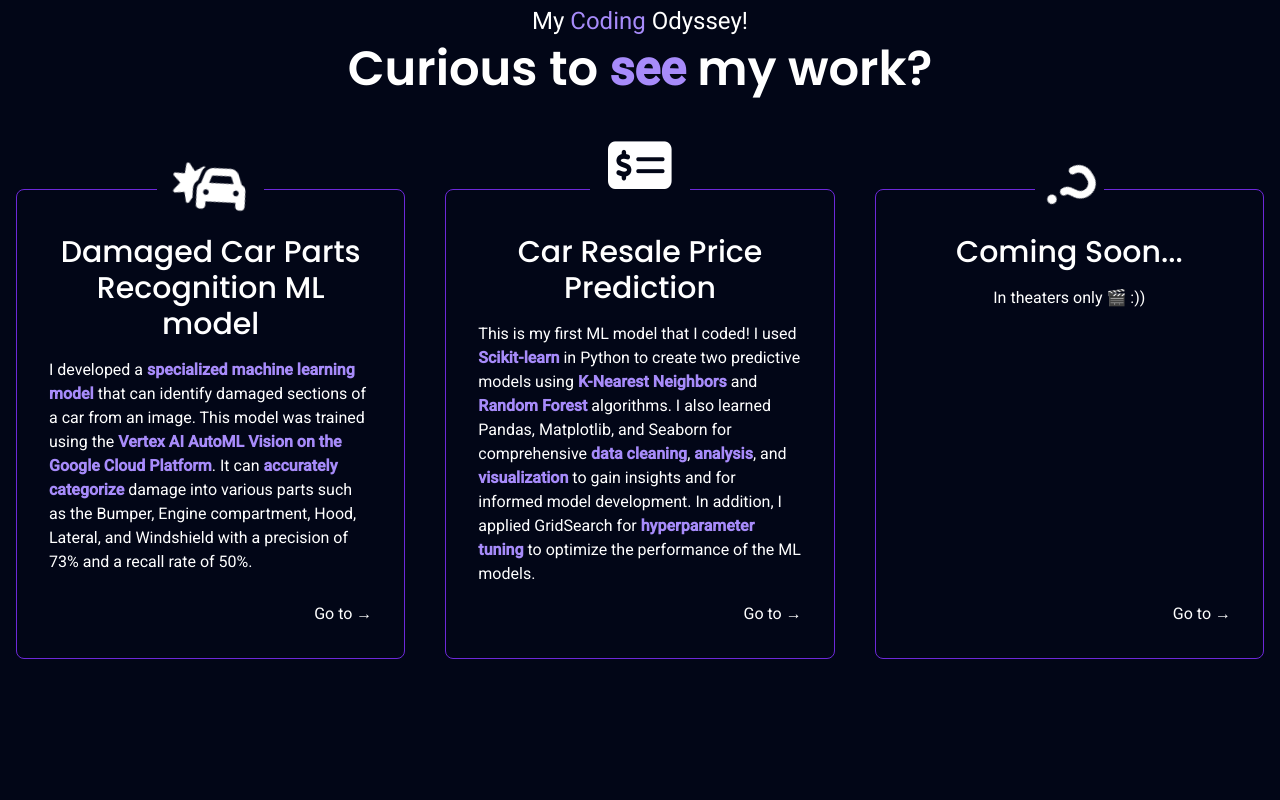
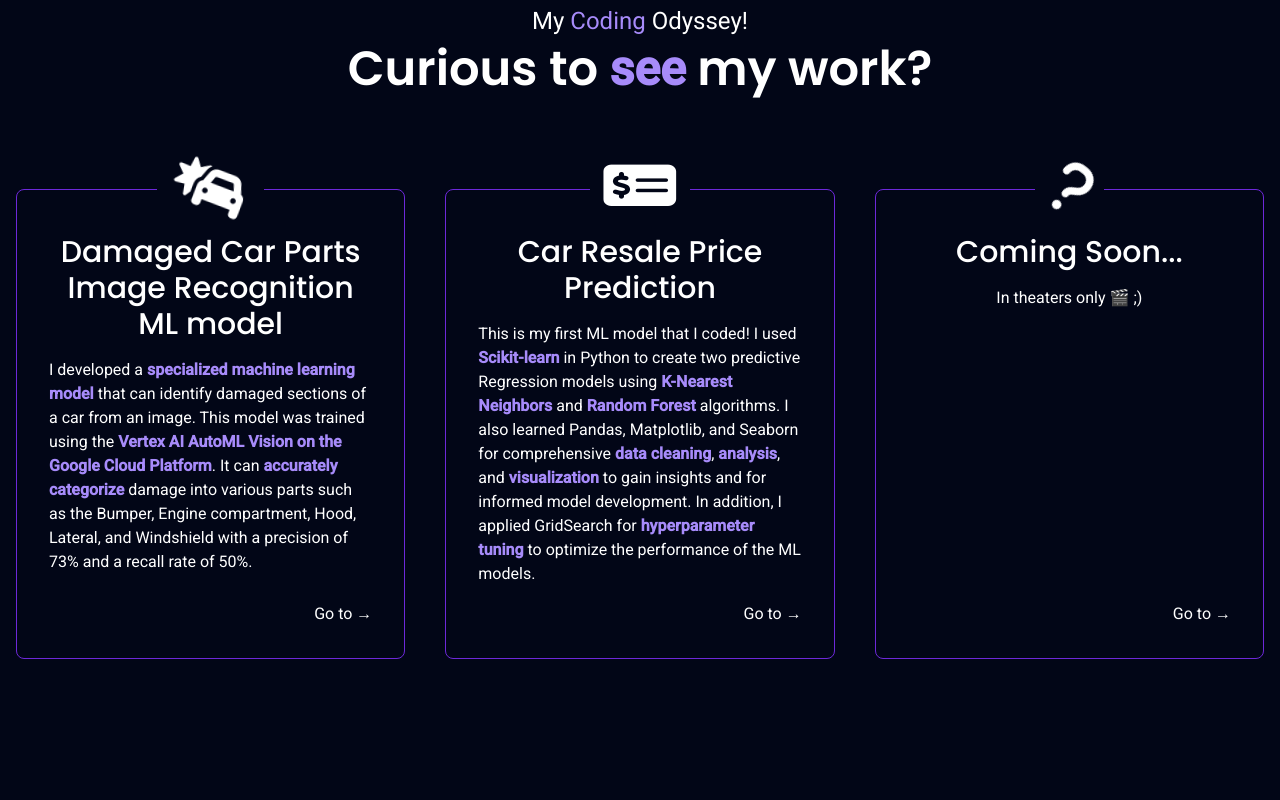
Before and after one commit to pandu-0/svelte-kit-portfolio, a SvelteKit app: page / in a window 1280 px wide. Shown: the part 900-1700 px from the top of the page. Built offline with nearby package versions, Linux system fonts and the light colour scheme.

Commit message:
Updated Main.svelte
Small corrections of word choice in projects

```diff
--- a/src/components/Header.svelte
+++ b/src/components/Header.svelte
@@ -15,8 +15,7 @@
     class={"sticky z-[10] top-0 duration-200 px-6 flex items-center justify-between border-b border-solid " +
         (y > 0
             ? " py-4 bg-slate-950 border-violet-950"
-            : " py-6 bg-transparent border-transparent")}
->
+            : " py-6 bg-transparent border-transparent")}>
     <!-- Pandu header -->
     <a href="https://www.youtube.com/watch?v=wh9QLjk3M2k&pp=ygUXY2h1cGkgY2h1cGkgY2hhcGEgY2hhcGE%3D" target="_blank">
         <h1 class="font-medium">
--- a/src/components/Main.svelte
+++ b/src/components/Main.svelte
@@ -3,25 +3,25 @@
 
     let steps = [
         {
-        name: "Damaged Car Parts Recognition ML model",
+            name: "Damaged Car Parts Image Recognition ML model",
             // Icons are from https://fontawesome.com/
             icon: "fa-solid fa-car-burst fa-shake",
-        description:
-            "None",
+            style: "--fa-animation-duration: 3s;",
+            description: "None",
             href: "https://github.com/pandu-0/Damaged-Car-Parts-Recognition-ML-Model",
         },
         {
             name: "Car Resale Price Prediction",
             icon: "fa-solid fa-money-check-dollar fa-bounce",
-        description:
-            "INSERT1",
+            style: "--fa-animation-duration: 3s; --fa-bounce-height: -20px;",
+            description: "INSERT1",
             href: "https://www.kaggle.com/code/pandu0/car-resale-price-prediction-scikit-learn",
         },
         {
             name: "Coming Soon...",
             icon: "fa-solid fa-question fa-spin",
-        description:
-            "None",
+            style: "--fa-animation-duration: 3s;",
+            description: "None",
             href: "#",
         },
     ];
@@ -145,56 +145,34 @@ let steps = [
             <!-- PROJECT 1 -->
             <Step step={steps[0]}>
                 <p class="text-left">
-                    <!-- A mini project in my CS131 class where I
-                    <strong class="text-violet-400">
-                        analyzed
-                    </strong> a 2023 anime dataset
-                    to see if I can find any interesting
-                    <strong class="text-violet-400">
-                        insights.
-                    </strong>
-                    The project includes statistical information calculated
-                    from command line (awk/sed) and
-                    graphs plotted using
-                    <strong class="text-violet-400">gnuplot</strong>. -->
-
-
-                    <!-- A custom <strong class="text-violet-400">ML model</strong> I created that automatically
-                    <strong class="text-violet-400">recognizes damaged car parts</strong> given a
-                    image of the damaged car. The model was made using
-                    <strong class="text-violet-400">Google Cloud Platform's Vertex AI AutoML Vision</strong>.
-                    This model is capable of <strong class="text-violet-400">classifying</strong> damaged parts
-                    into Bumper, Engine compartment, Hood, Lateral & Windshield
-                    with 73% precision and 50% recall. -->
-
                     I developed a <strong class="text-violet-400">specialized machine learning model</strong>
                     that can identify damaged sections of a car from an image. This model was trained
                     using the <strong class="text-violet-400">Vertex AI AutoML Vision on the Google Cloud Platform</strong>.
                     It can <strong class="text-violet-400">accurately categorize</strong>
                     damage into various parts such as the Bumper, Engine compartment, Hood, Lateral, and Windshield with a
                     precision of 73% and a recall rate of 50%.
-
-
                 </p>
             </Step>
 
             <!-- PROJECT 2 -->
             <Step step={steps[1]}>
+
                 <p class="text-left">
-                    This is my first ML model that I coded! I used <strong class="text-violet-400">Scikit-learn</strong> in Python to create two predictive models
-                    using <strong class="text-violet-400">K-Nearest Neighbors</strong> and
-                    <strong class="text-violet-400">Random Forest</strong> algorithms. I also learned Pandas, Matplotlib,
+                    This is my first ML model that I coded! I used <strong class="text-violet-400">Scikit-learn</strong>
+                    in Python to create two predictive Regression models using <strong class="text-violet-400">K-Nearest Neighbors</strong>
+                    and <strong class="text-violet-400">Random Forest</strong> algorithms. I also learned Pandas, Matplotlib,
                     and Seaborn for comprehensive <strong class="text-violet-400">data cleaning</strong>,
                     <strong class="text-violet-400">analysis</strong>, and <strong class="text-violet-400">visualization</strong>
                     to gain insights and for informed model development. In addition, I applied GridSearch for
                     <strong class="text-violet-400">hyperparameter tuning</strong> to optimize the performance of the ML models.
                 </p>
+
             </Step>
 
             <!-- PROJECT 3 -->
             <Step step={steps[2]}>
                 <p class="text-center">
-                    In theaters only 🎬 :))
+                    In theaters only 🎬 ;)
                 </p>
             </Step>
 
--- a/src/components/Step.svelte
+++ b/src/components/Step.svelte
@@ -12,7 +12,7 @@
         class="bg-slate-950 grid
         place-items-center px-4 text-5xl md:text-6xl -mt-10 sm:-mt-12
         md:-mt-14 lg:-mt-16 mx-auto duration-200">
-        <i class={step.icon} />
+        <i class={step.icon} style={step.style}/>
     </div>
 
     <h3 class="font-medium text-xl sm:text-2xl md:text-3xl">
```
Lines whose indentation alone changed are shown as unchanged.
